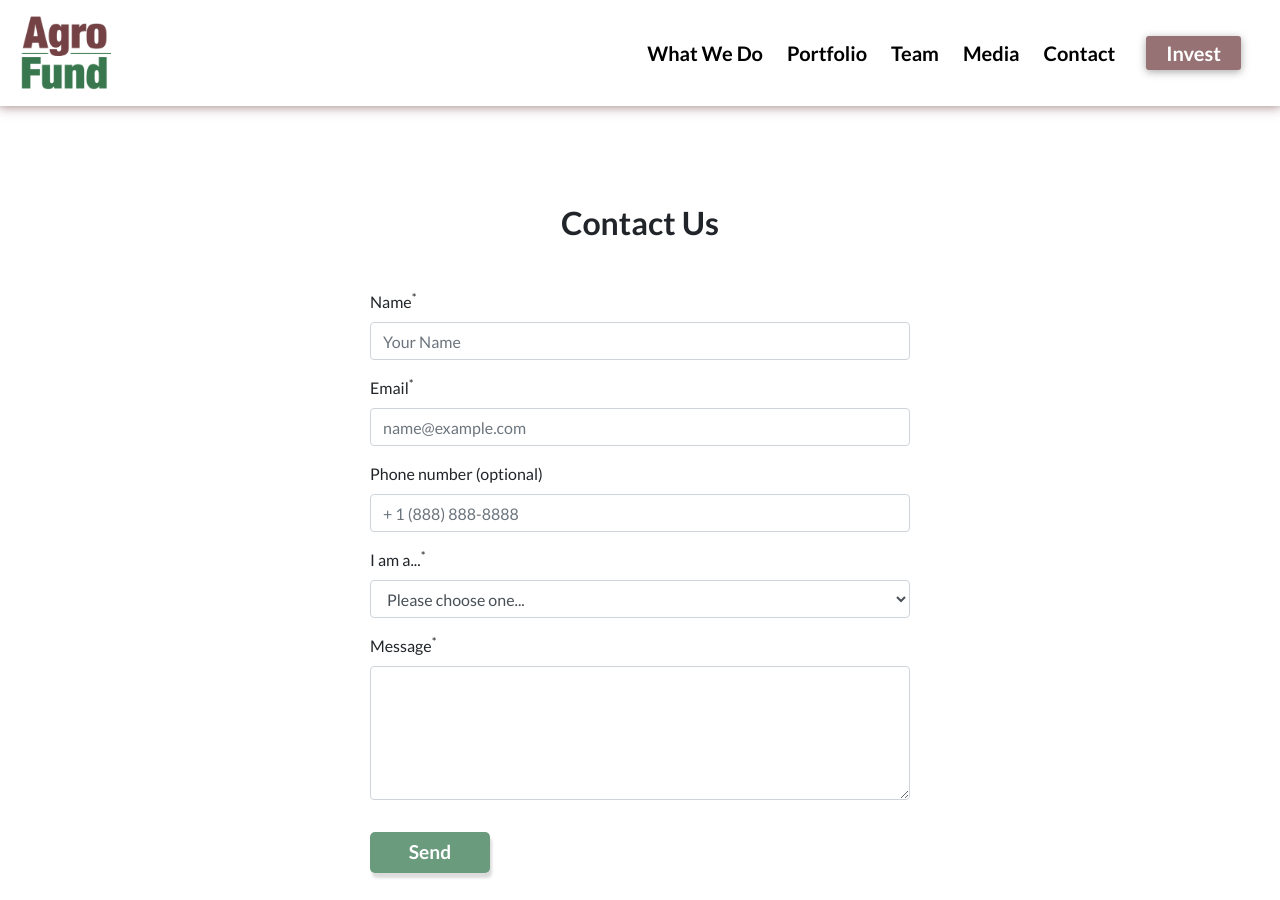
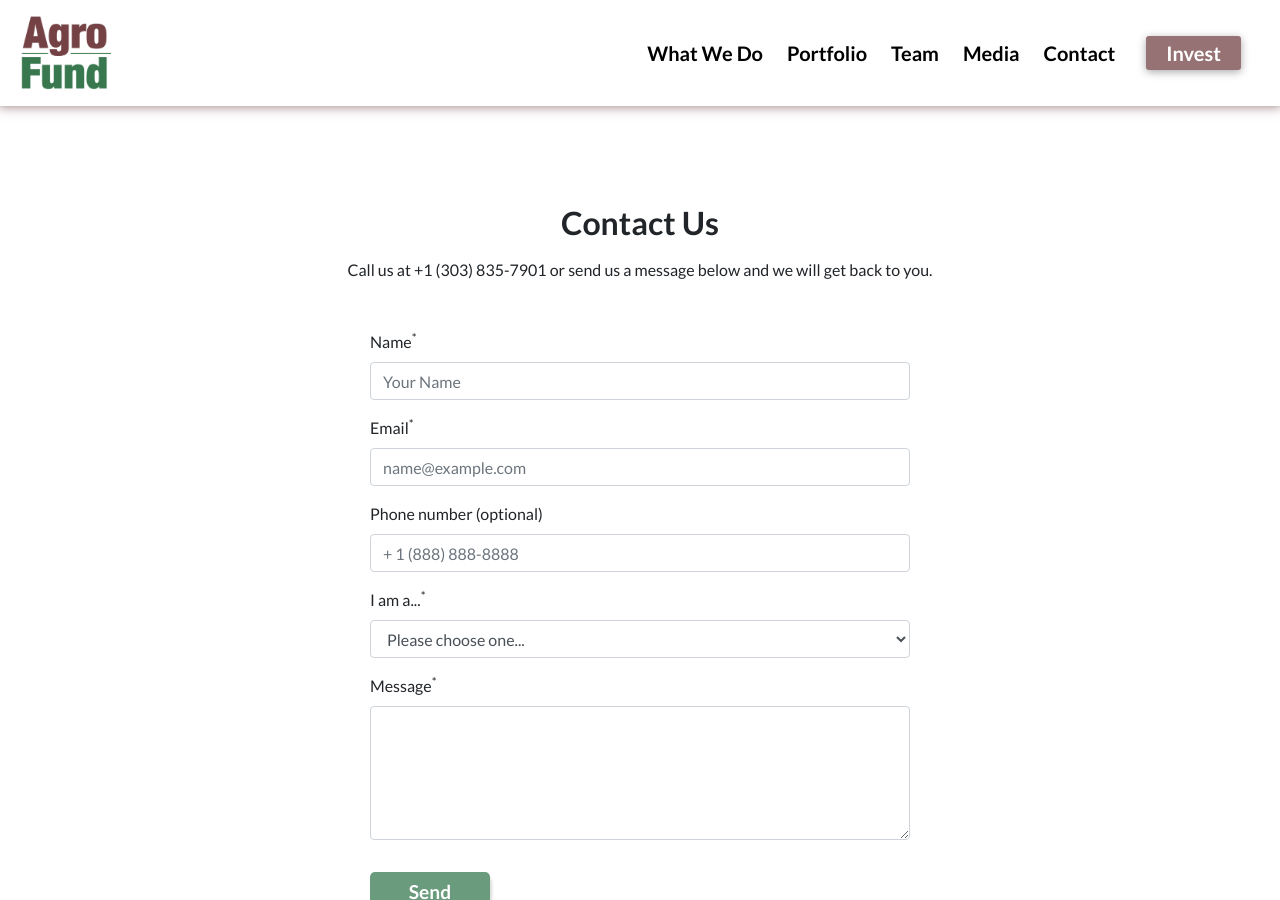
Before and after one commit to smnwltr/agrofund.one, a Jekyll site: the page built from index.html, in a window 1280 px wide and 900 px high, scrolled down 4927 px. Built offline with Jekyll 4.4.1, drawn with Linux system fonts in a browser that asks for light colours.

Commit message:
Add phone number, add new poster image for video

```diff
--- a/index.html
+++ b/index.html
@@ -160,6 +160,7 @@ title:
     <a class="anchor" id="contact"></a>
     <div class="container">
         <h2 class="text-center">Contact Us</h2>
+        <p class="text-center my-3">Call us at +1 (303) 835-7901 or send us a message below and we will get back to you.</p>
         <form action="https://submit-form.com/xfXf8CuT1ISwK-YGu-6EN" class="mt-5" id="contactForm">
             <input name="_redirect" type="hidden" value="agrofundone.com/index.html?contact=sent">
             <div class="row justify-content-center">
```
Also changed, not shown: assets/video/poster.jpg.
